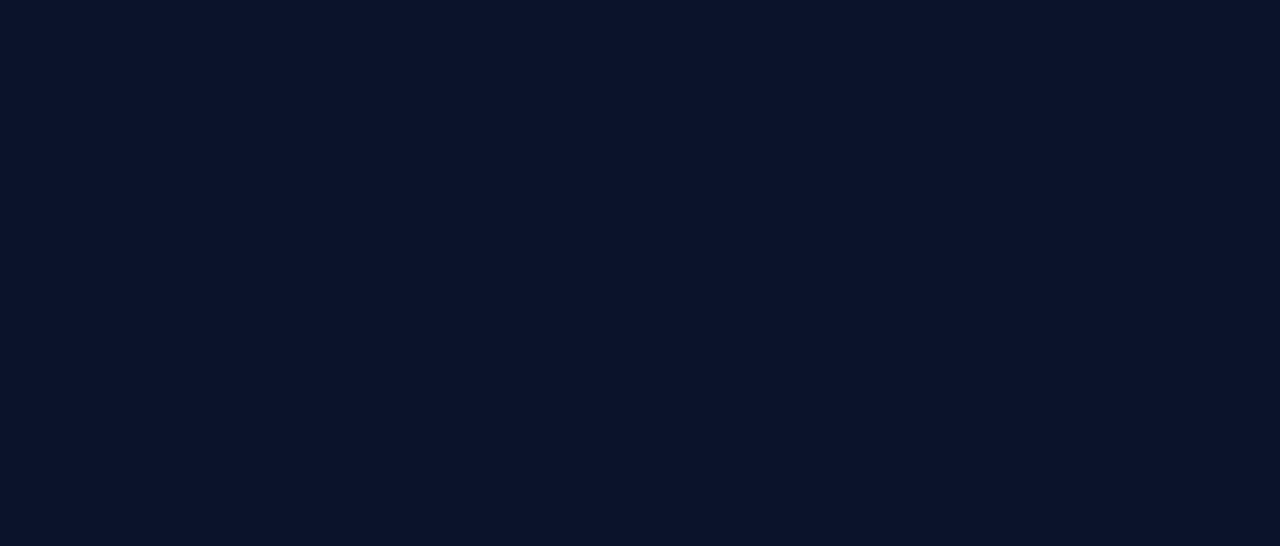
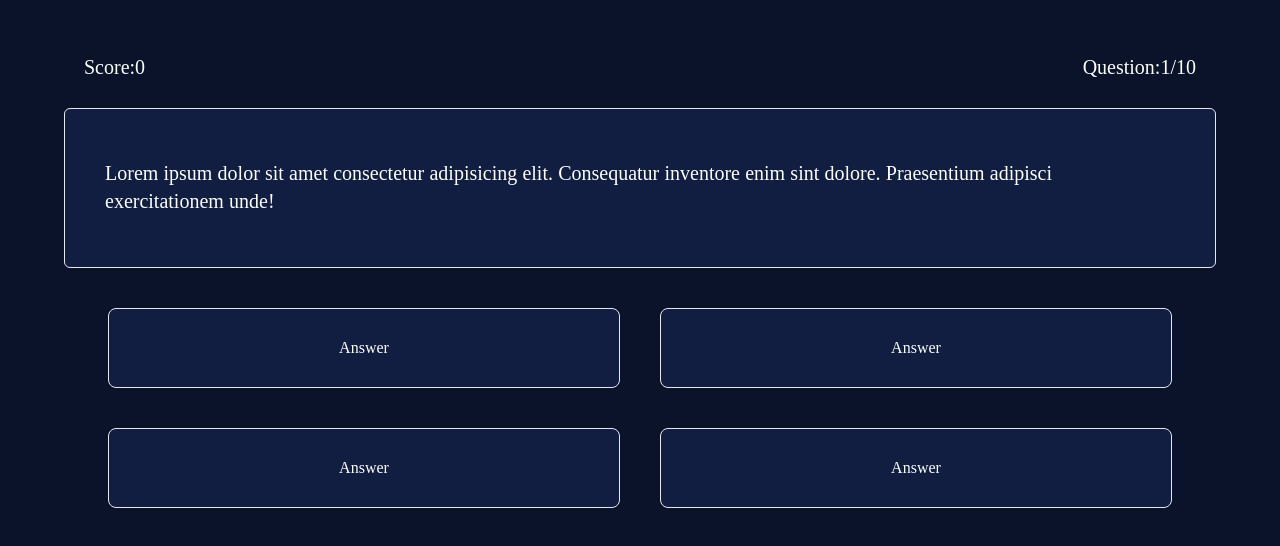
Before and after one commit to aleks930819/typescript-react-quiz-game, a React (Vite) app: page /game in a window 1280 px wide. Before the commit this address had no page. Shown: the part 132-678 px from the top of the page. Built offline with nearby package versions, Linux system fonts and the light colour scheme.

Commit message:
added game view

```diff
--- a/src/App.tsx
+++ b/src/App.tsx
@@ -1,11 +1,13 @@
 import { Route, Routes } from 'react-router-dom';
 
 import Home from './screens/Home';
+import Game from './screens/Game';
 
 function App() {
   return (
     <Routes>
       <Route path="/" element={<Home />} />
+      <Route path="/game" element={<Game />} />
     </Routes>
   );
 }
--- /dev/null
+++ b/src/components/Questions/QuestionHeader.tsx
@@ -0,0 +1,18 @@
+const QuestionHeader = () => {
+  return (
+    <>
+      <div className="flex justify-between items-center w-[90vw] h-[10vh] p-5 text-xl">
+        <p>Score:0</p>
+        <p>Question:1/10</p>
+      </div>
+      <div className="w-full text-sm sm:text-xl pb-5 border rounded-md flex justify-center items-center sm:w-[90vw] h-[20vh] p-5 bg-secondary px-10">
+        <h2>
+          Lorem ipsum dolor sit amet consectetur adipisicing elit. Consequatur
+          inventore enim sint dolore. Praesentium adipisci exercitationem unde!
+        </h2>
+      </div>
+    </>
+  );
+};
+
+export default QuestionHeader;
--- /dev/null
+++ b/src/components/Questions/QuestionsBox.tsx
@@ -0,0 +1,14 @@
+import Button from '../UI/Button';
+
+const QuestionsBox = () => {
+  return (
+    <div className="grid  sm:grid-cols-2 gap-10 mt-10 ">
+      <Button game>Answer</Button>
+      <Button game>Answer</Button>
+      <Button game>Answer</Button>
+      <Button game>Answer</Button>
+    </div>
+  );
+};
+
+export default QuestionsBox;
--- /dev/null
+++ b/src/components/Questions/QuestionsContainer.tsx
@@ -0,0 +1,17 @@
+import React from 'react';
+
+interface QuestionsContainerProps {
+  children: React.ReactNode;
+}
+
+const QuestionsContainer: React.FC<QuestionsContainerProps> = ({
+  children,
+}) => {
+  return (
+    <div className="flex flex-col items-center justify-center mx-auto w-full h-screen text-primary">
+      {children}
+    </div>
+  );
+};
+
+export default QuestionsContainer;
--- a/src/components/UI/Button.tsx
+++ b/src/components/UI/Button.tsx
@@ -4,13 +4,17 @@ import className from 'classnames';
 
 interface ButtonProps {
   children: React.ReactNode;
+  game?: boolean;
   to?: string;
 }
 
-const Button: React.FC<ButtonProps> = ({ children, to }) => {
+const Button: React.FC<ButtonProps> = ({ children, game, to }) => {
   const classes = className(
     'bg-primary text-black flex items-center justify-center gap-2 px-4 py-2 rounded-lg hover:bg-gray-200 transition duration-200 ease-in-out ',
-    {}
+    {
+      'border w-screen h-auto sm:w-[40vw] sm:h-[10vh] rounded-lg flex items-center justify-center bg-secondary text-primary hover:bg-gray-200 hover:text-black':
+        game,
+    }
   );
 
   if (to) {
--- a/src/index.css
+++ b/src/index.css
@@ -11,6 +11,7 @@
 
 body {
   background-color: #0B132B;
+
   font-family: 'Noto Serif Lao', serif;
 }
 
--- /dev/null
+++ b/src/screens/Game.tsx
@@ -0,0 +1,14 @@
+import QuestionHeader from '../components/Questions/QuestionHeader';
+import QuestionsBox from '../components/Questions/QuestionsBox';
+import QuestionsContainer from '../components/Questions/QuestionsContainer';
+
+const Game = () => {
+  return (
+    <QuestionsContainer>
+      <QuestionHeader />
+      <QuestionsBox />
+    </QuestionsContainer>
+  );
+};
+
+export default Game;
--- a/tailwind.config.cjs
+++ b/tailwind.config.cjs
@@ -5,6 +5,7 @@ module.exports = {
     extend: {
       colors: {
         primary: '#FDFFFC',
+        secondary: '#121e41;',
       },
     },
   },
```
Also changed, not shown: .eslintrc.cjs.
